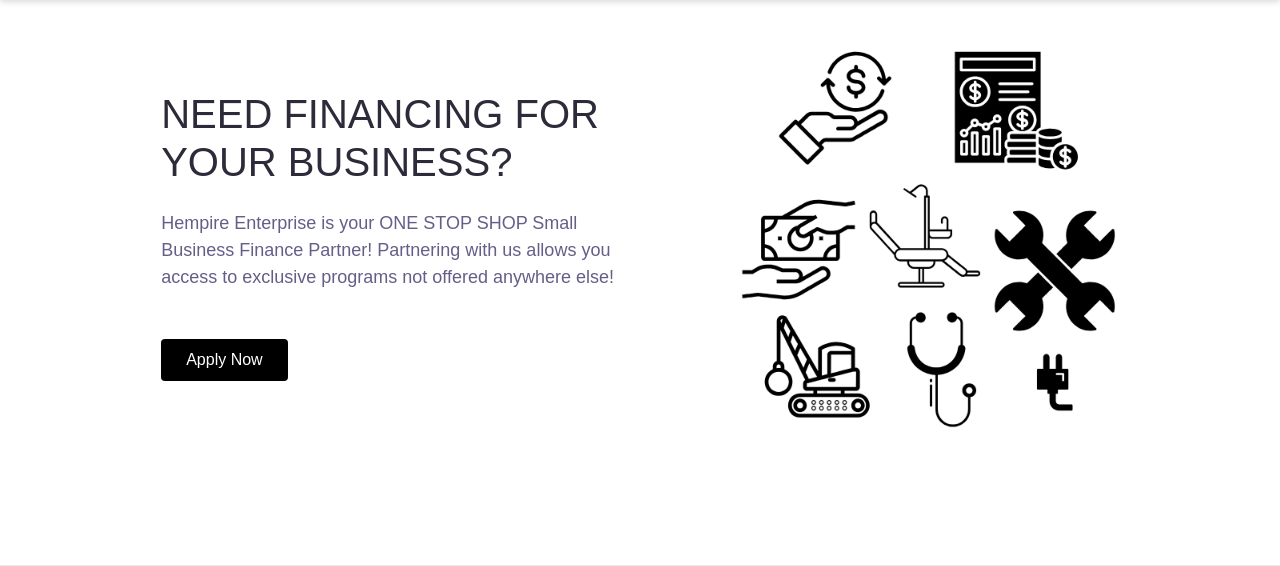
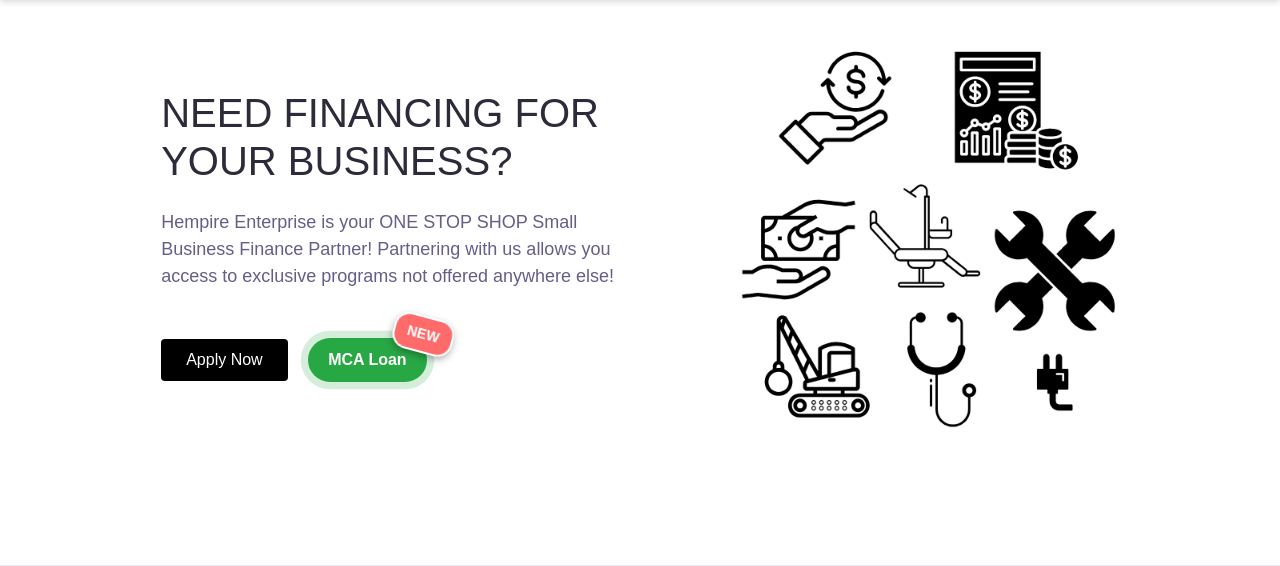
Before and after one commit to papykabukanyi/optionthree, a Flask app: page / in a window 1280 px wide. Shown: the part 125-691 px from the top of the page. Run offline with Flask 2, Linux system fonts and the light colour scheme; some libraries are stand-ins or nearby versions; some web fonts are replaced.

Commit message:
Add MCA loan button with enhanced styles and new badge animation to index.html

```diff
--- a/templates/index.html
+++ b/templates/index.html
@@ -96,6 +96,90 @@
   <link rel="stylesheet" href="../static/assets/vendor/owl-carousel/css/owl.carousel.css">
   <link rel="stylesheet" href="../static/assets/css/theme.css">
   <title>Get Funded - Business Financing for Your Business</title>
+
+  <style>
+    /* MCA Loan Button Styles */
+    .mca-btn {
+      background-color: #28a745;
+      color: white;
+      padding: 10px 20px;
+      border-radius: 30px;
+      font-weight: bold;
+      position: relative;
+      overflow: visible; /* Changed from hidden to visible to allow badge to extend outside */
+      transition: all 0.3s ease;
+      box-shadow: 0 4px 15px rgba(40, 167, 69, 0.4);
+      border: none;
+    }
+
+    .mca-btn:hover {
+      background-color: #218838;
+      transform: translateY(-3px);
+      box-shadow: 0 7px 15px rgba(40, 167, 69, 0.5);
+    }
+
+    .mca-btn:active {
+      transform: translateY(-1px);
+      box-shadow: 0 3px 10px rgba(40, 167, 69, 0.4);
+    }
+
+    /* Enhanced NEW Badge Styles */
+    .new-badge {
+      position: absolute;
+      top: -15px;       /* Moved higher up */
+      right: -20px;     /* Moved further right */
+      background-color: #ff6b6b;
+      color: white;
+      font-size: 14px;  /* Slightly larger text */
+      font-weight: bold;
+      padding: 6px 12px; /* Larger padding */
+      border-radius: 15px;
+      box-shadow: 0 3px 7px rgba(0,0,0,0.3);
+      animation: bounce 2s infinite;
+      transform-origin: center bottom;
+      z-index: 100;    /* Higher z-index to ensure visibility */
+      transform: rotate(15deg); /* Rotated for a sticker-like look */
+      border: 2px solid white; /* White border for contrast */
+    }
+
+    /* Pulse Animation */
+    .pulse-btn {
+      animation: pulse 2s infinite;
+    }
+
+    @keyframes pulse {
+      0% {
+        box-shadow: 0 0 0 0 rgba(40, 167, 69, 0.7);
+      }
+      70% {
+        box-shadow: 0 0 0 10px rgba(40, 167, 69, 0);
+      }
+      100% {
+        box-shadow: 0 0 0 0 rgba(40, 167, 69, 0);
+      }
+    }
+
+    /* Bounce Animation for the NEW badge */
+    @keyframes bounce {
+      0%, 20%, 50%, 80%, 100% {
+        transform: rotate(15deg) translateY(0);
+      }
+      40% {
+        transform: rotate(15deg) translateY(-10px);
+      }
+      60% {
+        transform: rotate(15deg) translateY(-5px);
+      }
+    }
+
+    /* For mobile responsiveness */
+    @media (max-width: 768px) {
+      .mca-btn {
+        margin-top: 15px;
+        display: inline-block;
+      }
+    }
+  </style>
 </head>
 
 <body>
@@ -147,6 +231,11 @@
               Partnering with us allows you access to exclusive programs not offered anywhere else!</p>
 
             <a href="form.html" class="btn btn-primary">Apply Now</a>
+
+            <a href="mcaloanapplication.html" class="btn btn-success position-relative mca-btn pulse-btn ml-3">
+              MCA Loan
+              <span class="new-badge">NEW</span>
+            </a>
           </div>
           <div class="col-lg-6 py-3 wow zoomIn">
             <div class="img-place">
```
